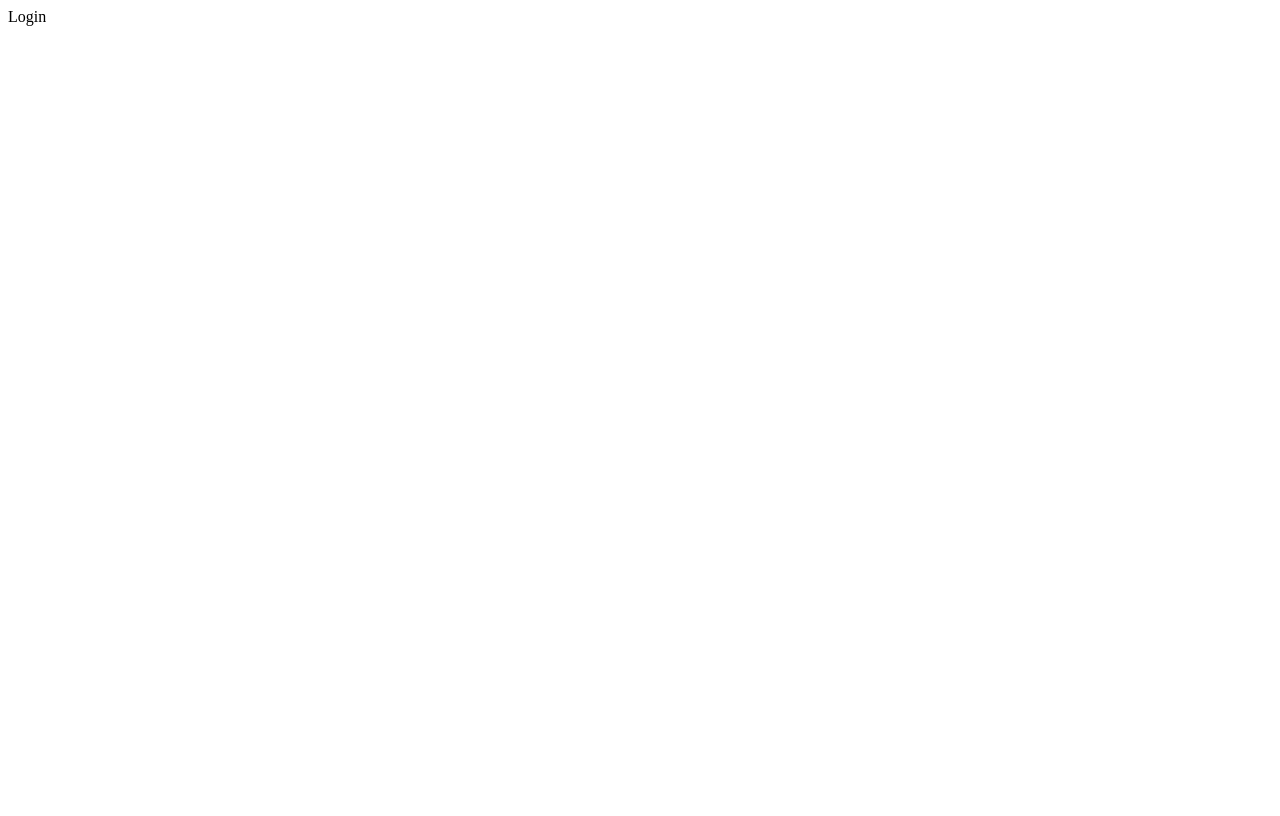
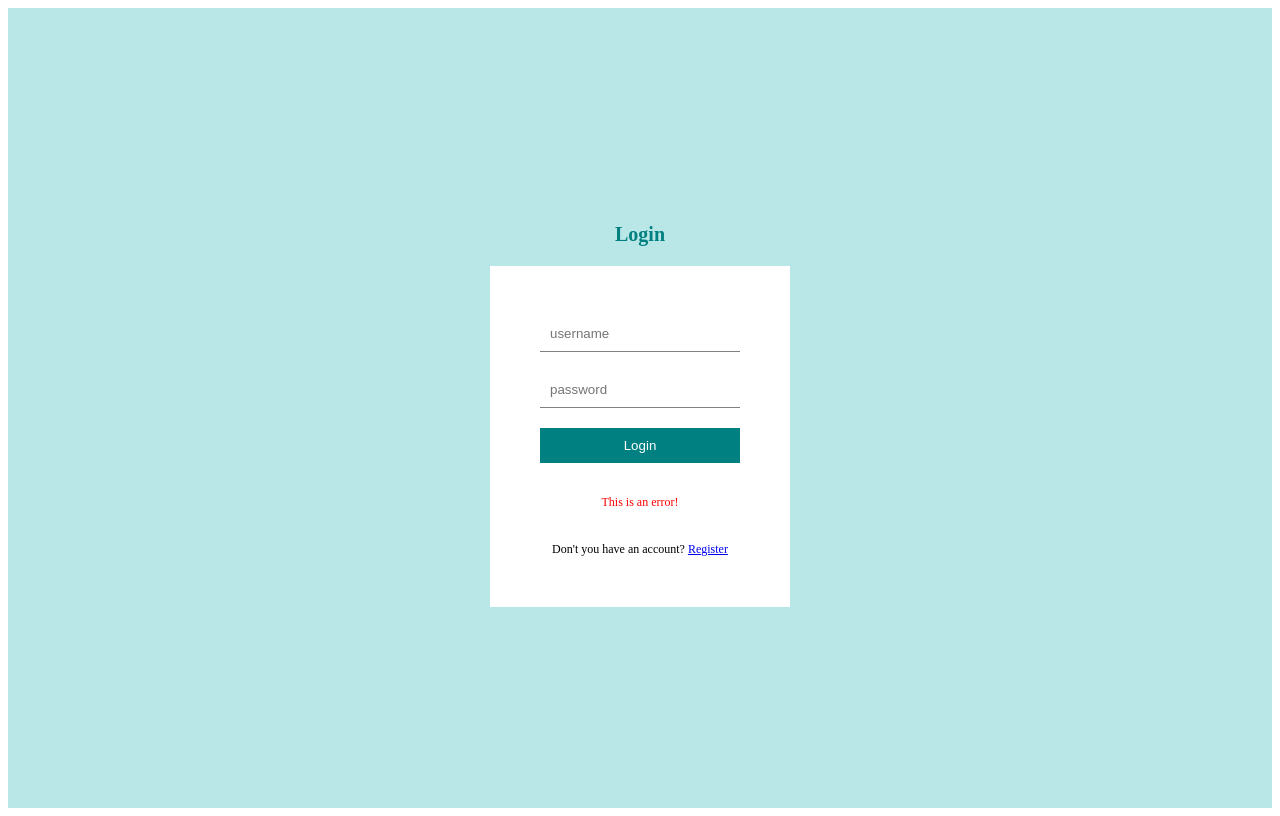
Before and after one commit to leamontoya19/blog-crud, a React (Create React App) app in the folder client/: page /login in a window 1280 px wide. Built offline with nearby package versions, Linux system fonts and the light colour scheme.

Commit message:
register and login pages added

```diff
--- a/client/src/App.js
+++ b/client/src/App.js
@@ -1,4 +1,4 @@
-import { createBrowserRouter, RouterProvider } from "react-router-dom";
+import { createBrowserRouter, RouterProvider, Outlet } from "react-router-dom";
 import Register from "./pages/Register"
 import Login from "./pages/Login"
 import Write from "./pages/Write"
@@ -6,9 +6,20 @@
 import Single from "./pages/Single"
 import Navbar from "./components/Navbar"
 import Footer from "./components/Footer"
+import "./style.scss"
 
+//3)Setting Layout
+const Layout = () => {
+  return(
+    <>
+     <Navbar/>
+     <Outlet/>
+     <Footer/>
+    </>
+  );
+};
 
-//Creating the Router
+//2)Creating the Router
 const router = createBrowserRouter([
   {
     path: "/",
@@ -19,7 +30,7 @@
         element: <Home/>
       },
       {
-        path: "/single",
+        path: "/post/:id",
         element: <Single/>
       },
       {
@@ -49,21 +60,13 @@
 
 function App() {
   return (
-    <div>
+    <div className="app">
+      <div className="container">
       <RouterProvider router={router} />
+      </div>
     </div>
   );
 }
 
-//Setting Layout
-const Layout = () => {
-  return(
-    <>
-     <Navbar/>
-     <Outlet/>
-     <Footer/>
-    </>
-  );
-};
 
 export default App;
--- a/client/src/pages/Login.jsx
+++ b/client/src/pages/Login.jsx
@@ -1,8 +1,20 @@
 import React from 'react'
+import { Link } from 'react-router-dom'
 
 function Login() {
   return (
-    <div>Login</div>
+    <div className='auth'>
+      <h1>Login</h1>
+      <form>
+        <input type='text' placeholder='username'/>
+        <input type='password' placeholder='password'/>
+        <button>Login</button>
+        <p>This is an error!</p>
+        <span>Don't you have an account? <Link to="/register">Register</Link>
+        </span>
+      </form>
+
+    </div>
   )
 }
 
--- a/client/src/pages/Register.jsx
+++ b/client/src/pages/Register.jsx
@@ -1,8 +1,21 @@
 import React from 'react'
+import { Link } from 'react-router-dom'
 
 function Register() {
   return (
-    <div>Register</div>
+    <div className='auth'>
+      <h1>Register</h1>
+      <form>
+        <input required type='text' placeholder='username'/>
+        <input required type='email' placeholder='e-mail'/>
+        <input required type='password' placeholder='password'/>
+        <button>Register</button>
+        <p>This is an error!</p>
+        <span>Already have an account? <Link to="/login">Login</Link>
+        </span>
+      </form>
+
+    </div>
   )
 }
 
--- /dev/null
+++ b/client/src/style.scss
@@ -0,0 +1,63 @@
+$lightGreen : #b9e7e7;
+
+.app{
+
+   .container{
+
+     //Login & Register
+      .auth{
+        display: flex;
+        flex-direction: column;
+        align-items: center;
+        justify-content: center;
+        height: 100vh;
+        background-color: $lightGreen;
+
+        h1{
+            font-size: 20px;
+            color: teal;
+            margin-bottom: 20px;
+        }
+
+        form{
+            display: flex;
+            flex-direction: column;
+            padding: 50px;
+            background-color: white;
+            width: 200px;
+            gap: 20px;
+
+            input{
+                padding: 10px;
+                border: none;
+                border-bottom: 1px solid gray;
+            }
+
+            button{
+                padding: 10px;
+                border: none;
+                background-color: teal;
+                cursor: pointer;
+                color: white;
+            }
+
+            p{
+                font-size: 12px;
+                color: red;
+                text-align: center;
+            }
+
+            span{
+                font-size: 12px;
+                text-align: center;
+            }
+
+
+
+        }
+      }
+
+
+
+   }
+}
--- /dev/null
+++ b/package.json
@@ -0,0 +1,5 @@
+{
+  "dependencies": {
+    "sass": "^1.71.1"
+  }
+}
```
Also changed, not shown: 1 other file (tests, documents, lock files or other folders).
